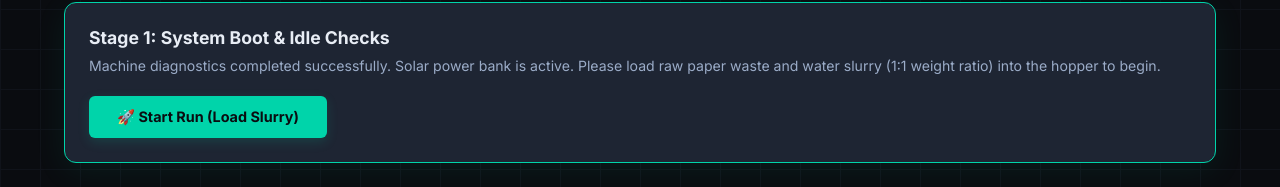
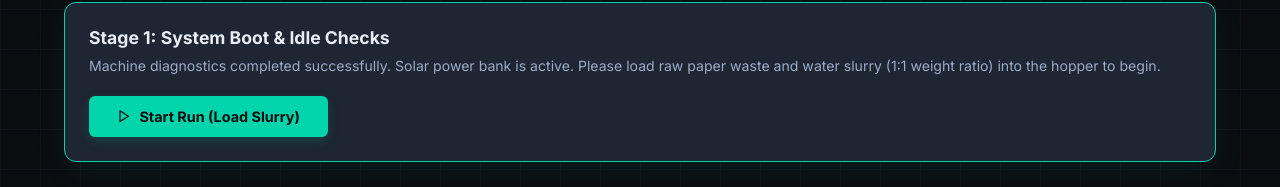
Before and after one commit to geraldsberongoy/automated-charcoal-briq, a React (Vite) app in the folder operator-node/dashboard/: page / in a window 1280 px wide. Shown: the part 311-498 px from the top of the page. Built offline with nearby package versions, Linux system fonts and the light colour scheme.

Commit message:
design: replace rocket emoji on Start Run button with FiPlay vector icon

```diff
--- a/operator-node/dashboard/src/App.jsx
+++ b/operator-node/dashboard/src/App.jsx
@@ -23,7 +23,8 @@ import {
   FiSettings,
   FiKey,
   FiAlertTriangle,
-  FiDownload
+  FiDownload,
+  FiPlay
 } from 'react-icons/fi';
 
 // ── Helpers ───────────────────────────────────────────────────────────────────
@@ -273,7 +274,7 @@ export default function App() {
                     className="action-btn"
                     onClick={() => sendCommand('SET_STATE', { state: 2 })}
                   >
-                    🚀 Start Run (Load Slurry)
+                    <FiPlay /> Start Run (Load Slurry)
                   </button>
                 </>
               )}
```
Also changed, not shown: 1 other file (tests, documents, lock files or other folders).
